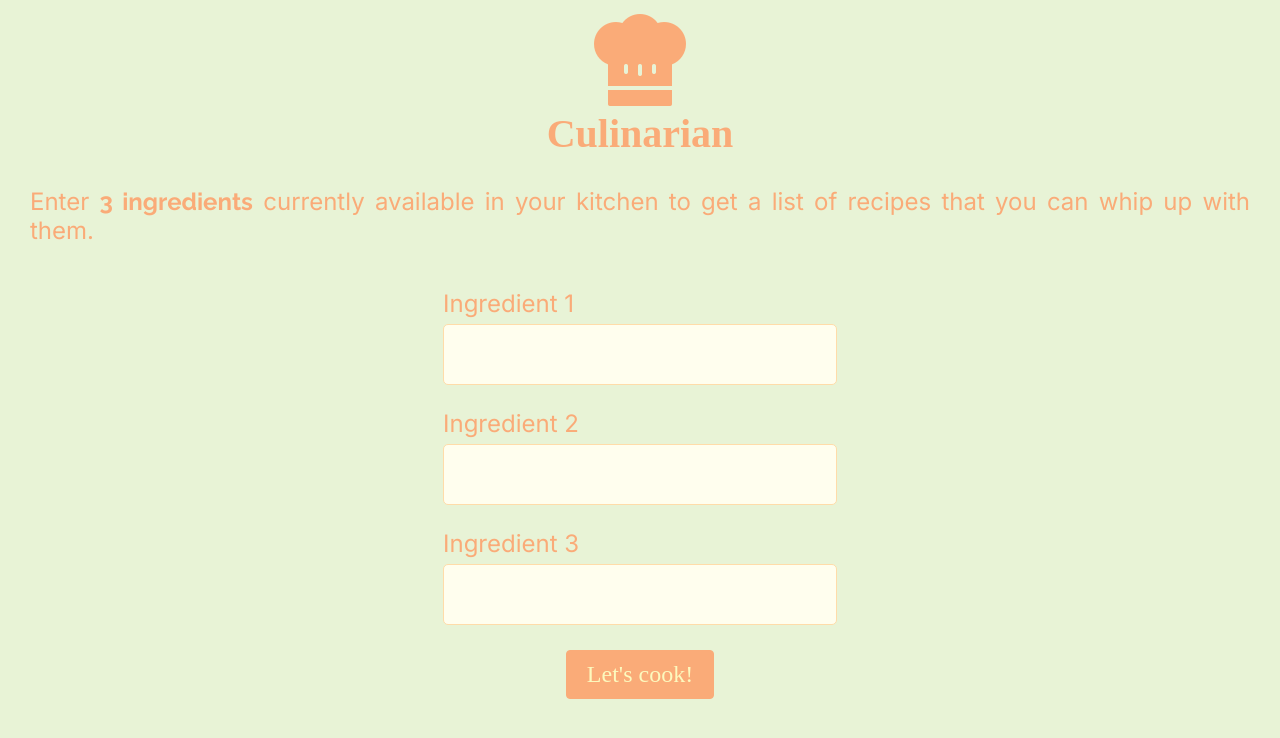
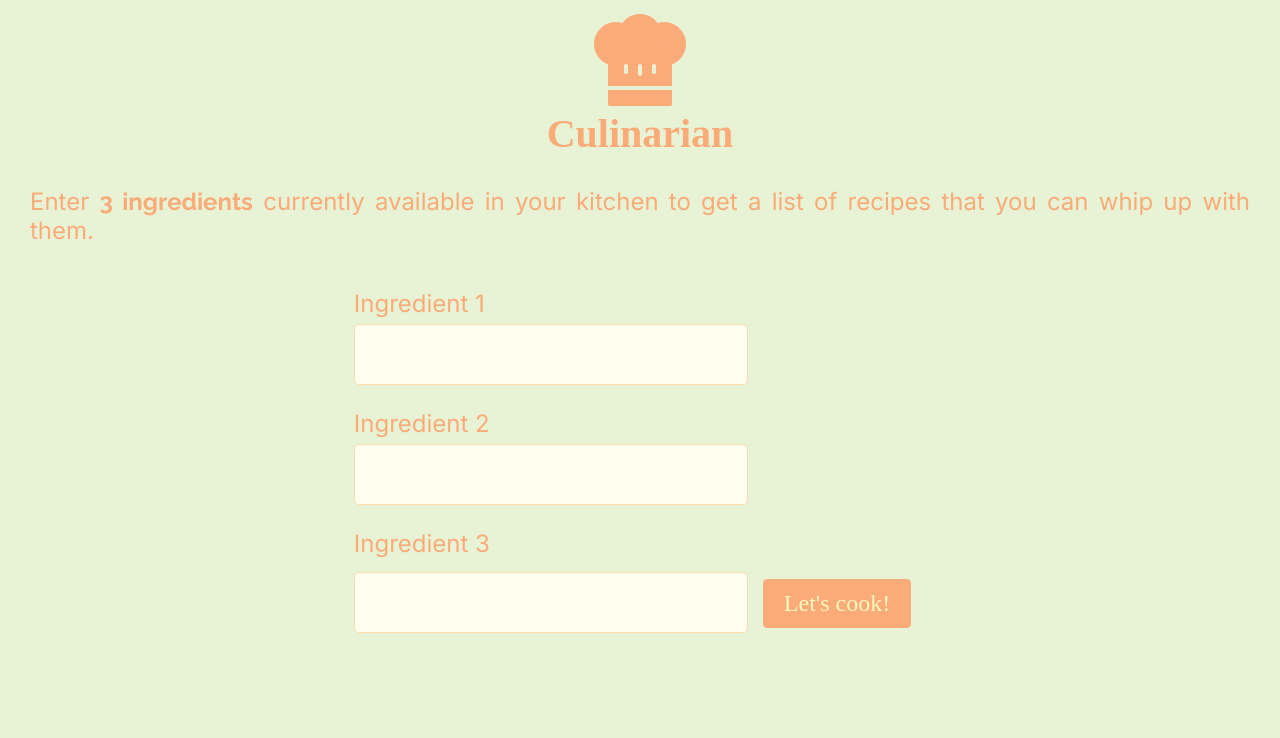
Before and after one commit to andicuevasp/culinarian, a React (Vite) app: page / in a window 1280 px wide. Shown: the top 738 px of the page. Built offline with nearby package versions, Linux system fonts and the light colour scheme; a web font is replaced by a local one.

Commit message:
fixed form structure and added enter key functionality

```diff
--- a/src/App.jsx
+++ b/src/App.jsx
@@ -20,7 +20,8 @@ function App() {
       };
     });
   }
-
+  function handleSubmit(e){
+    e.preventDefault();
     async function getRecipes() {
       const res = await fetch(
         `https://api.spoonacular.com/recipes/complexSearch?apiKey=${import.meta.env.VITE_CULINARIAN_APP_API_KEY}&includeIngredients=${
@@ -32,6 +33,9 @@ function App() {
       setRecipeData(data.results);
       setBeginSearch(true);
     }
+    getRecipes()
+  }
+
 
 
   function resetButton() {
@@ -48,7 +52,7 @@ function App() {
     <main>
       <Header />
       {!beginSearch ? (
-        <IngredientsForm formData={formData} handleChange={handleChange} getRecipes={getRecipes} />
+        <IngredientsForm formData={formData} handleChange={handleChange} handleSubmit={handleSubmit}/>
       ) : (
         <RecipeList formData={formData} resetButton={resetButton} recipeData={recipeData} />
       )}
--- a/src/compontents/IngredientsForm.jsx
+++ b/src/compontents/IngredientsForm.jsx
@@ -3,8 +3,8 @@ export default function IngredientsForm(props) {
     <div className='ingredients-section'>
       <h2>Enter <span>3 ingredients</span> currently available in your kitchen to get a list of recipes that you can whip up with them.</h2>
       <div className='ingredients-form'>
+        <form className='ingredients' onSubmit={props.handleSubmit}>
             <h3>Ingredient 1</h3>
-        <form className='ingredients'>
             <input
               className='ingredient-input'
               type='text'
@@ -13,9 +13,7 @@ export default function IngredientsForm(props) {
               onChange={props.handleChange}
               value={props.formData.firstIngredient}
             />
-        </form>
             <h3>Ingredient 2</h3>
-        <form className='ingredients'>
             <input
               className='ingredient-input'
               type='text'
@@ -24,9 +22,7 @@ export default function IngredientsForm(props) {
               onChange={props.handleChange}
               value={props.formData.secondIngredient}
             />
-        </form>
             <h3>Ingredient 3</h3>
-        <form className='ingredients'>
             <input
               className='ingredient-input'
               type='text'
@@ -35,9 +31,9 @@ export default function IngredientsForm(props) {
               onChange={props.handleChange}
               value={props.formData.thirdIngredient}
             />
+            <button type='submit'>Let's cook!</button>
           </form>
       </div>
-      <button onClick={props.getRecipes}>Let's cook!</button>
     </div>
   );
 }
```
Lines whose indentation alone changed are shown as unchanged.
